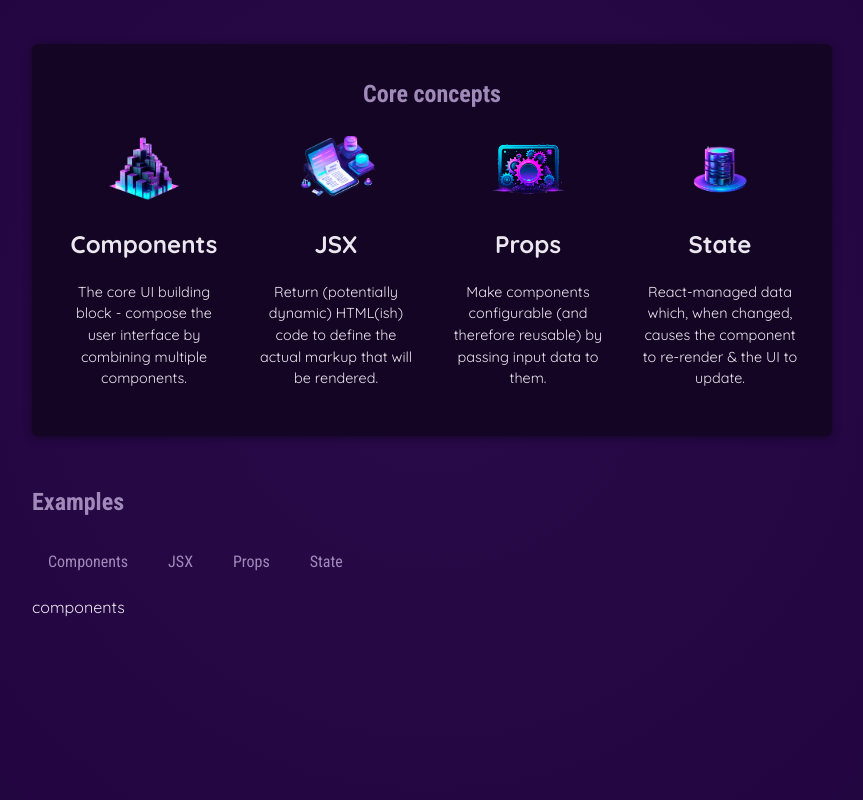
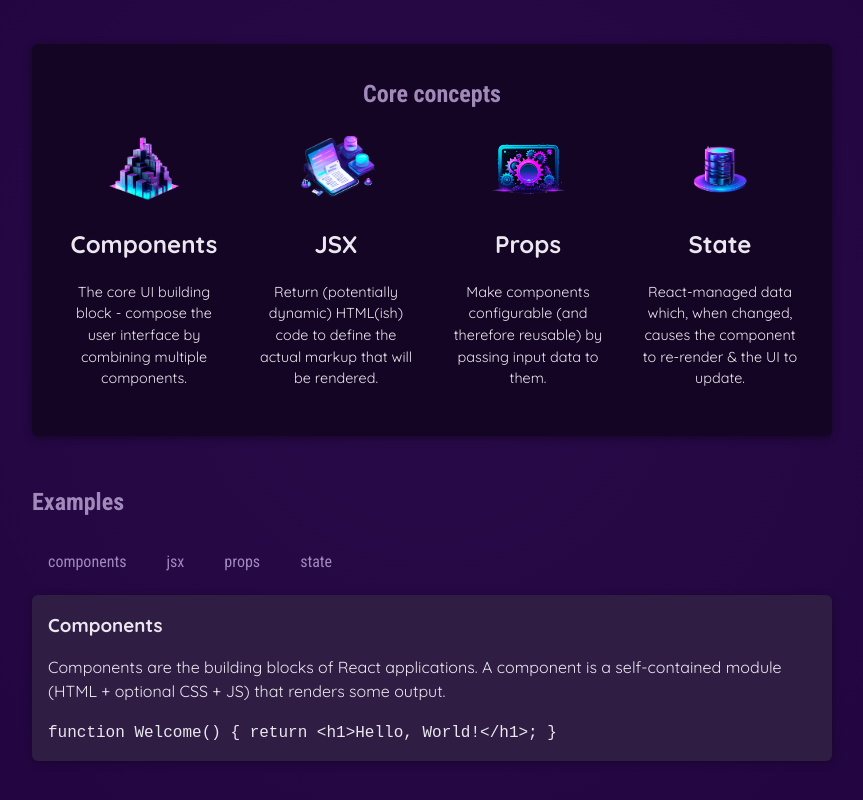
Before and after one commit to akhr1997/react-practice-2, a React (Vite) app: page / in a window 1280 px wide. Shown: the part 288-1088 px from the top of the page, without its empty margins (208-1071 px from the left). Built offline with nearby package versions, Linux system fonts and the light colour scheme.

Commit message:
render divs

```diff
--- a/src/App.jsx
+++ b/src/App.jsx
@@ -2,7 +2,7 @@
 import ConceptCard from "./components/ConceptCard";
 import { Header } from "./components/Header";
 import TabeButton from "./components/TabeButton";
-import { CORE_CONCEPTS } from "./data";
+import { CORE_CONCEPTS, EXAMPLES } from "./data";
 
 function App() {
   const [showTab, setShowTab] = useState("components");
@@ -33,12 +33,16 @@
         <section id="examples">
           <h2>Examples</h2>
           <menu>
-            <TabeButton onClick={showSelection}>Components</TabeButton>
-            <TabeButton onClick={showSelection}>JSX</TabeButton>
-            <TabeButton onClick={showSelection}>Props</TabeButton>
-            <TabeButton onClick={showSelection}>State</TabeButton>
+            <TabeButton onClick={showSelection}>components</TabeButton>
+            <TabeButton onClick={showSelection}>jsx</TabeButton>
+            <TabeButton onClick={showSelection}>props</TabeButton>
+            <TabeButton onClick={showSelection}>state</TabeButton>
           </menu>
-          {showTab}
+          <div id="tab-content">
+            <h3>{EXAMPLES[showTab].title}</h3>
+            <p>{EXAMPLES[showTab].description}</p>
+            <code>{EXAMPLES[showTab].code}</code>
+          </div>
         </section>
       </main>
     </div>
```
